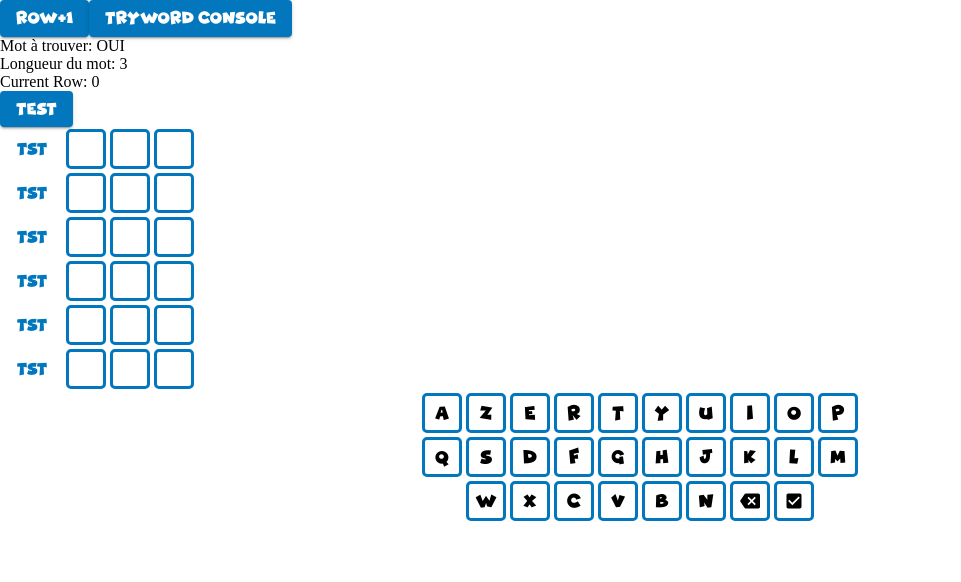
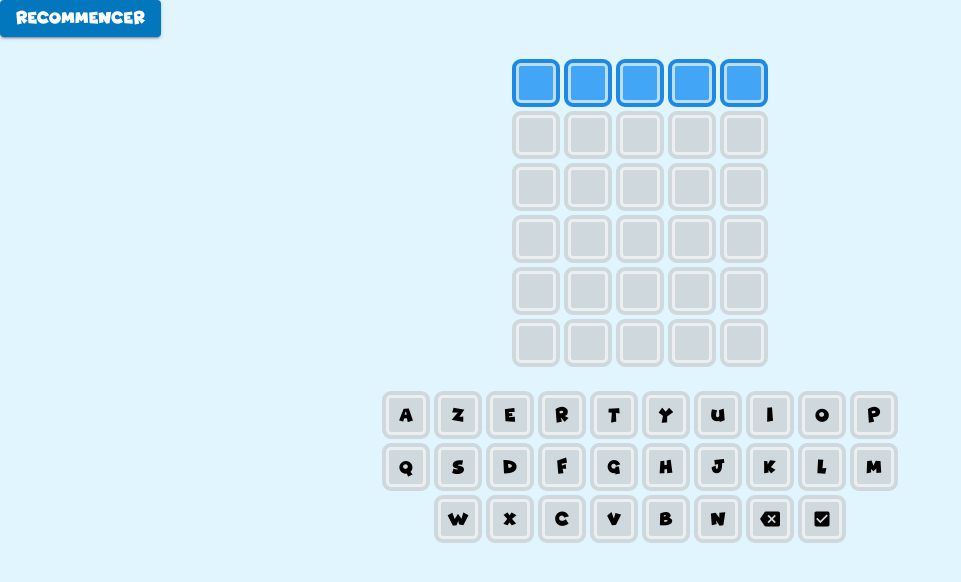
Before and after one commit to Clems02/Motus, a React (Vite) app: page / in a window 1280 px wide. Shown: the top 582 px of the page, without its empty margins (0-961 px from the left). Built offline with nearby package versions, Linux system fonts and the light colour scheme.

Commit message:
fonctionnelle

```diff
--- a/src/app/Wordle.jsx
+++ b/src/app/Wordle.jsx
@@ -8,61 +8,107 @@ const Wordle = () => {
   const [rows, setRows] = useState(6);
   const [currentRow, setCurrentRow] = useState(0);
   const [targetWord, setTargetWord] = useState('');
-  const [tryWord, setTryWord] = useState([]);
+  const [tryWords, setTryWords] = useState([]);
+
+  /**
+   * UNKNOWN
+   * BON
+   * ABSENT
+   * INCORRECT
+   */
 
   useEffect(() => {
     loadNewGame();
   }, []);
 
   const loadNewGame = () => {
+    console.log('nn');
     /**Gestion mot à trouver */
     const word = utils.randomWord();
-    setTargetWord(word);
-    setTryWord(
+    setTargetWord(word.split(''));
+
+    setTryWords(
       Array.from({ length: rows }, () =>
-        Array.from({ length: word.length }).fill('')
+        Array.from({ length: word.length }).fill(
+          new Object({ value: '', status: 'UNKNOWN' })
+        )
       )
     );
+
+    setCurrentRow(0);
   };
 
   const handleSubmit = () => {
+    const word = tryWords[currentRow];
+
+    if (word.some(({ value }) => value === '')) {
+      console.log('Manque lettre');
+      return;
+    }
+
+    for (let x = 0; x < word.length; x++) {
+      if (!targetWord.includes(word[x].value)) {
+        word[x].status = 'ABSENT';
+      }
+
+      if (targetWord.includes(word[x].value)) {
+        word[x].status = 'INCORRECT';
+      }
+
+      if (word[x].value === targetWord[x]) {
+        word[x].status = 'BON';
+      }
+    }
+
+    const newArray = [...tryWords];
+    newArray[currentRow] = word;
+    setTryWords(newArray);
+
     setCurrentRow(currentRow + 1);
-    console.log('submit');
   };
 
   const handleDelete = () => {
-    console.log('delete');
+    const row = tryWords.filter((_, index) => index === currentRow)[0];
+    let reverseIndexToRemove = row
+      .slice()
+      .reverse()
+      .findIndex(({ value }) => value != '');
+
+    if (reverseIndexToRemove === -1) return;
+
+    const indexToRemove = row.length - 1 - reverseIndexToRemove;
+
+    const newArray = [...tryWords];
+    newArray[currentRow][indexToRemove].value = '';
+    setTryWords(newArray);
   };
 
   const handleKeyDown = (value) => {
-    console.log(currentRow);
-    console.log(tryWord);
+    const empty = tryWords
+      .filter((_, index) => index === currentRow)[0]
+      .findIndex(({ value }) => value === '');
 
-    const empty = tryWord
-      .filter((_, index) => index === currentRow)[0]
-      .findIndex((letter) => letter === '');
     if (empty === -1) {
       console.log('Le mot est plein. Il faut valider.');
       return;
     }
 
-    const newArray = [...tryWord];
-    newArray[currentRow][empty] = value;
-    setTryWord(newArray);
+    const newArray = [...tryWords];
+    const { status } = newArray[currentRow][empty];
+    newArray[currentRow][empty] = { value, status };
+    setTryWords(newArray);
   };
 
   return (
     <Box>
-      <Button variant='contained' onClick={handleSubmit}>
-        Row+1
+      <Button variant='contained' onClick={loadNewGame}>
+        Recommencer
       </Button>
-      <Button variant='contained' onClick={() => console.log(tryWord)}>
-        TryWord console
-      </Button>
-      <Box>Mot à trouver: {targetWord}</Box>
+      {/* <Box>Mot à trouver: {targetWord}</Box>
       <Box>Longueur du mot: {targetWord.length}</Box>
-      <Box>Current Row: {currentRow}</Box>
-      <TryBoard length={targetWord.length} rows={rows} tryWord={tryWord} />
+      <Box>Current Row: {currentRow}</Box> */}
+      <TryBoard tryWords={tryWords} currentRow={currentRow} />
+
       <KeyBoard
         onSubmit={handleSubmit}
         onDelete={handleDelete}
--- a/src/composants/KeyBoard.jsx
+++ b/src/composants/KeyBoard.jsx
@@ -29,7 +29,7 @@ const KeyBoard = ({ onSubmit, onDelete, onKeyDown }) => {
     return () => {
       document.removeEventListener('keydown', keyListener);
     };
-  }, []);
+  }, [onKeyDown]);
 
   return (
     <Box>
--- a/src/composants/Square.jsx
+++ b/src/composants/Square.jsx
@@ -1,25 +1,63 @@
-import { Box, Typography, useTheme } from '@mui/material';
+import { Box, Typography, styled, useTheme, colors } from '@mui/material';
+import {
+  amber,
+  blue,
+  blueGrey,
+  green,
+  grey,
+  lightBlue,
+  red,
+  yellow,
+} from '@mui/material/colors';
+
 import React from 'react';
 
-const Square = ({ value, onClick }) => {
-  const theme = useTheme();
+const BoxStyled = styled(Box)(({ theme, variant = 'UNKNOWN' }) => ({
+  borderRadius: '5px',
+  width: '40px',
+  height: '40px',
+  margin: '6px',
+  display: 'flex',
+  justifyContent: 'center',
+  alignItems: 'center',
 
+  // Appliquer des styles spécifiques à la variante
+  ...(variant === 'UNKNOWN' && {
+    border: `3px solid ${blueGrey['50']}`,
+    outline: `4px solid ${blueGrey['100']}`,
+    backgroundColor: blueGrey['100'],
+  }),
+
+  ...(variant === 'CURRENT' && {
+    border: `3px solid ${blue['100']}`,
+    outline: `4px solid ${blue['600']}`,
+    backgroundColor: blue['400'],
+  }),
+
+  ...(variant === 'BON' && {
+    border: `3px solid ${green['900']}`,
+    outline: `4px solid ${green['700']}`,
+    backgroundColor: green['500'],
+  }),
+
+  ...(variant === 'ABSENT' && {
+    border: `3px solid ${grey['A700']}`,
+    outline: `4px solid ${grey[600]}`,
+    backgroundColor: grey['600'],
+  }),
+
+  ...(variant === 'INCORRECT' && {
+    border: `3px solid ${yellow['400']}`,
+    outline: `4px solid ${yellow[700]}`,
+    backgroundColor: amber['500'],
+  }),
+}));
+
+const Square = ({ value, onClick, variant }) => {
   return (
-    <Box
-      onClick={onClick}
-      sx={{
-        border: `3px solid ${theme.palette.primary.main}`,
-        borderRadius: '5px',
-        margin: '2px',
-        width: '40px',
-        height: '40px',
-        display: 'flex',
-        justifyContent: 'center',
-        alignItems: 'center',
-      }}
-    >
+    <BoxStyled onClick={onClick} variant={variant}>
       <Typography>{value}</Typography>
-    </Box>
+    </BoxStyled>
   );
 };
 
--- a/src/composants/SquareLine.jsx
+++ b/src/composants/SquareLine.jsx
@@ -3,45 +3,15 @@ import { Box, Button, Grid } from '@mui/material';
 import Square from './Square';
 import { utils } from '../service/utils';
 
-const SquareLine = ({ length }) => {
-  const [letters, setLetters] = useState([]);
-
-  useEffect(() => {
-    setLetters(Array(length).fill(''));
-  }, [length]);
-
-  // useEffect(() => {
-  //   const handleKeyPress = (event) => {
-  //     const letter = event.key;
-  //     if (!utils.isLetter(letter)) {
-  //       console.log("Le caractère saisi n'est pas une letter...");
-  //       return;
-  //     }
-
-  //     const empty = letters.findIndex((letter) => letter === '');
-  //     if (empty === -1) {
-  //       console.log('Le mot est plein. Il faut valider');
-  //       return;
-  //     }
-
-  //     let oldLetters = [...letters];
-  //     oldLetters[empty] = letter;
-  //     setLetters(oldLetters);
-  //   };
-
-  //   document.addEventListener('keypress', handleKeyPress);
-
-  //   return () => {
-  //     document.removeEventListener('keypress', handleKeyPress);
-  //   };
-  // }, [letters]);
-
+const SquareLine = ({ letters, currentRow }) => {
   return (
-    <Box sx={{ display: 'flex' }}>
-      <Button onClick={() => console.log(letters)}>Tst</Button>
-
-      {letters.map((letter, index) => (
-        <Square key={index} letter={letter} />
+    <Box sx={{ display: 'flex', justifyContent: 'center' }}>
+      {letters.map(({ value, status }, index) => (
+        <Square
+          key={index}
+          value={value}
+          variant={currentRow ? 'CURRENT' : status}
+        />
       ))}
     </Box>
   );
--- a/src/composants/TryBoard.jsx
+++ b/src/composants/TryBoard.jsx
@@ -2,18 +2,15 @@ import { Box, Button } from '@mui/material';
 import React from 'react';
 import SquareLine from './SquareLine';
 
-const TryBoard = ({ length, rows, currentRow, tryWord }) => {
-  const x = 10;
-
+const TryBoard = ({ tryWords, currentRow }) => {
   return (
-    <Box>
-      <Button variant={'contained'} onClick={() => console.log(tryWord)}>
-        Test
-      </Button>
-      {Array.from({ length: rows }).map((_, index) => (
-        <SquareLine length={length} key={index}>
-          A
-        </SquareLine>
+    <Box sx={{ margin: '20px' }}>
+      {Array.from({ length: tryWords.length }).map((_, index) => (
+        <SquareLine
+          key={index}
+          letters={tryWords[index]}
+          currentRow={currentRow === index}
+        />
       ))}
     </Box>
   );
--- a/src/index.css
+++ b/src/index.css
@@ -8,3 +8,7 @@
   font-family: 'cartoon';
   src: url(/CartoonFun.ttf) format("truetype")
 }
+
+body {
+  background-color: #e1f5fe
+}
--- a/src/service/data.js
+++ b/src/service/data.js
@@ -1,31 +1,29 @@
 const words = [
-  // 'avion',
-  // 'banane',
-  // 'bonjour',
-  'oui',
-  'non',
-  // 'belle',
-  // 'chien',
-  // 'droit',
-  // 'eclat',
-  // 'forme',
-  // 'givre',
-  // 'havre',
-  // 'ideal',
-  // 'jouer',
-  // 'lourd',
-  // 'mains',
-  // 'noyer',
-  // 'ombre',
-  // 'porte',
-  // 'quite',
-  // 'rouge',
-  // 'sable',
-  // 'table',
-  // 'usure',
-  // 'vivre',
-  // 'wagon',
-  // 'zebre',
+  'avion',
+  'banane',
+  'bonjour',
+  'belle',
+  'chien',
+  'droit',
+  'eclat',
+  'forme',
+  'givre',
+  'havre',
+  'ideal',
+  'jouer',
+  'lourd',
+  'mains',
+  'noyer',
+  'ombre',
+  'porte',
+  'quite',
+  'rouge',
+  'sable',
+  'table',
+  'usure',
+  'vivre',
+  'wagon',
+  'zebre',
 ];
 
 const keyBoard = [
```
